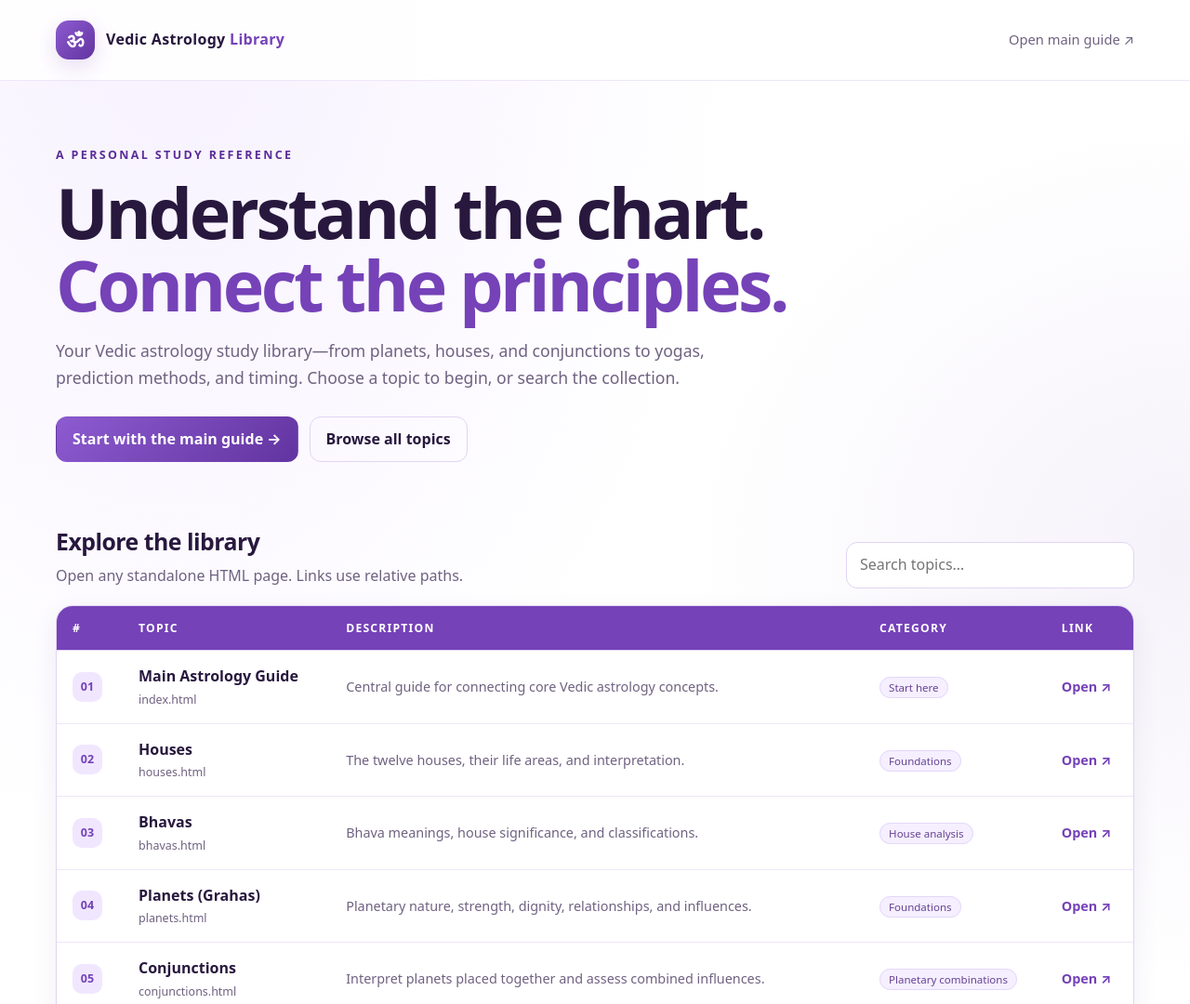
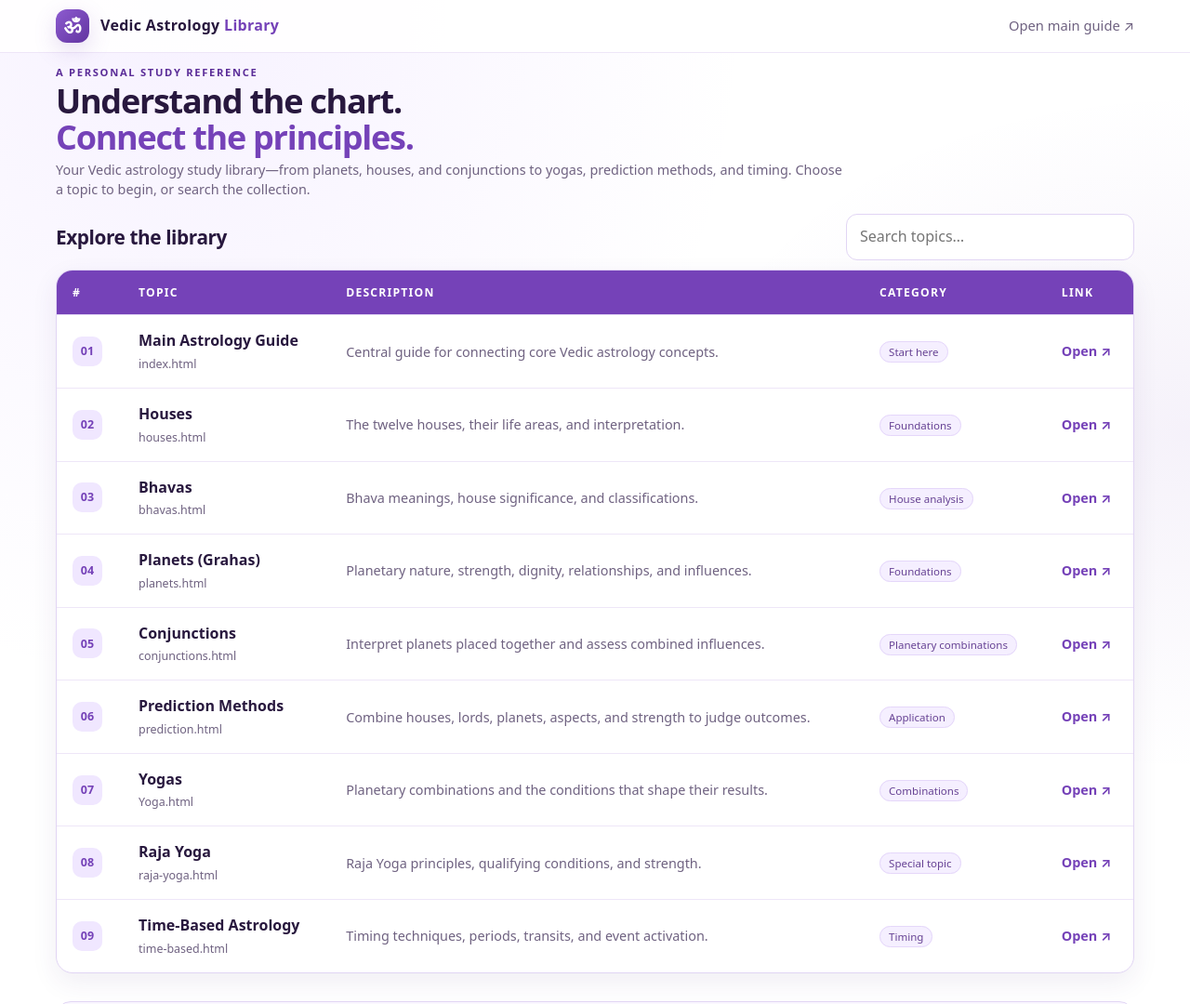
Before and after one commit to VenkateshSubramaniyan/Notes, a plain HTML site: page home.html in a window 1280 px wide. Shown: the top 1080 px of the page at 93% size. Drawn offline with Linux system fonts and the light colour scheme.

Commit message:
Add files via upload

```diff
--- a/home.html
+++ b/home.html
@@ -30,27 +30,27 @@
   }
   a { color: inherit; text-decoration: none; }
   .wrap { width: min(1160px, calc(100% - 36px)); margin: 0 auto; }
-  header { padding: 22px 0; border-bottom: 1px solid #eee6f8; background:rgba(255,255,255,.94); }
+  header { padding: 10px 0; border-bottom: 1px solid #eee6f8; background:rgba(255,255,255,.94); }
   .topbar { display:flex; align-items:center; justify-content:space-between; gap:18px; }
   .brand { display:flex; align-items:center; gap:12px; font-weight:750; letter-spacing:.02em; }
   .brand-mark {
-    display:grid; place-items:center; width:42px; height:42px; border-radius:14px;
+    display:grid; place-items:center; width:36px; height:36px; border-radius:12px;
     color:#ffffff; background:linear-gradient(135deg,#8d5bd0,#6234a0);
     font-size:22px; box-shadow:0 8px 24px rgba(117,66,184,.18);
   }
   .top-link { color:var(--muted); font-size:.92rem; }
-  .hero { padding:70px 0 46px; }
-  .eyebrow { color:var(--accent2); font-size:.78rem; text-transform:uppercase; letter-spacing:.19em; font-weight:750; }
-  h1 { max-width:800px; margin:12px 0 18px; font-size:clamp(2.5rem, 6vw, 4.7rem); line-height:1.04; letter-spacing:-.045em; }
+  .hero { padding:12px 0 8px; }
+  .eyebrow { color:var(--accent2); font-size:.7rem; text-transform:uppercase; letter-spacing:.15em; font-weight:750; }
+  h1 { max-width:800px; margin:3px 0 5px; font-size:clamp(1.65rem, 3vw, 2.25rem); line-height:1.08; letter-spacing:-.035em; }
   h1 span { color:var(--accent); }
-  .intro { max-width:720px; color:var(--muted); font-size:1.1rem; margin:0; }
-  .hero-actions { display:flex; flex-wrap:wrap; gap:12px; margin-top:28px; }
+  .intro { max-width:850px; color:var(--muted); font-size:.9rem; line-height:1.45; margin:0; }
+  .hero-actions { display:flex; flex-wrap:wrap; gap:9px; margin-top:0; }
   .btn { display:inline-flex; align-items:center; justify-content:center; padding:11px 17px; border-radius:12px; font-weight:700; border:1px solid var(--line); transition:transform .18s, border-color .18s, background .18s; }
   .btn:hover { transform:translateY(-2px); border-color:var(--accent); }
   .btn.primary { color:#ffffff; border-color:transparent; background:linear-gradient(135deg,#8d5bd0,#6234a0); }
-  .section-head { display:flex; justify-content:space-between; align-items:end; gap:18px; margin:20px 0 18px; }
-  h2 { margin:0; font-size:1.55rem; letter-spacing:-.02em; }
-  .section-head p { margin:4px 0 0; color:var(--muted); }
+  .section-head { display:flex; justify-content:space-between; align-items:center; gap:18px; margin:8px 0 10px; }
+  h2 { margin:0; font-size:1.3rem; letter-spacing:-.02em; }
+  .section-head p { margin:2px 0 0; color:var(--muted); font-size:.9rem; }
   .search { width:min(100%,310px); padding:11px 14px; color:var(--text); background:#ffffff; border:1px solid var(--line); border-radius:12px; outline:none; font:inherit; }
   .search:focus { border-color:var(--accent); box-shadow:0 0 0 3px rgba(196,160,255,.12); }
   .grid { display:grid; grid-template-columns:repeat(3,minmax(0,1fr)); gap:16px; }
@@ -87,13 +87,13 @@
   .note p { margin:0; color:var(--muted); font-size:.92rem; }
   footer { border-top:1px solid #eee6f8; padding:22px 0 30px; color:var(--muted); font-size:.86rem; background:#ffffff; }
   .footer-inner { display:flex; justify-content:space-between; gap:16px; flex-wrap:wrap; }
-  @media (max-width:850px) { .grid { grid-template-columns:repeat(2,minmax(0,1fr)); } .hero { padding-top:52px; } }
+  @media (max-width:850px) { .grid { grid-template-columns:repeat(2,minmax(0,1fr)); } .hero { padding-top:20px; } }
   @media (max-width:560px) {
     .wrap { width:min(100% - 24px,1160px); }
     .grid { grid-template-columns:1fr; }
     .section-head { align-items:stretch; flex-direction:column; }
     .search { width:100%; }
-    .hero { padding:44px 0 32px; }
+    .hero { padding:10px 0 6px; }
     .card { min-height:160px; }
   }
   @media print {
@@ -125,17 +125,14 @@
     <div class="eyebrow">A personal study reference</div>
     <h1>Understand the chart.<br><span>Connect the principles.</span></h1>
     <p class="intro">Your Vedic astrology study library—from planets, houses, and conjunctions to yogas, prediction methods, and timing. Choose a topic to begin, or search the collection.</p>
-    <div class="hero-actions">
-      <a class="btn primary" href="./index.html">Start with the main guide <span aria-hidden="true">&nbsp;→</span></a>
-      <a class="btn" href="#library">Browse all topics</a>
-    </div>
+
   </section>
 
   <section id="library" aria-labelledby="library-title">
     <div class="section-head">
       <div>
         <h2 id="library-title">Explore the library</h2>
-        <p>Open any standalone HTML page. Links use relative paths.</p>
+
       </div>
       <input class="search" id="search" type="search" placeholder="Search topics…" aria-label="Search astrology topics">
     </div>
```
